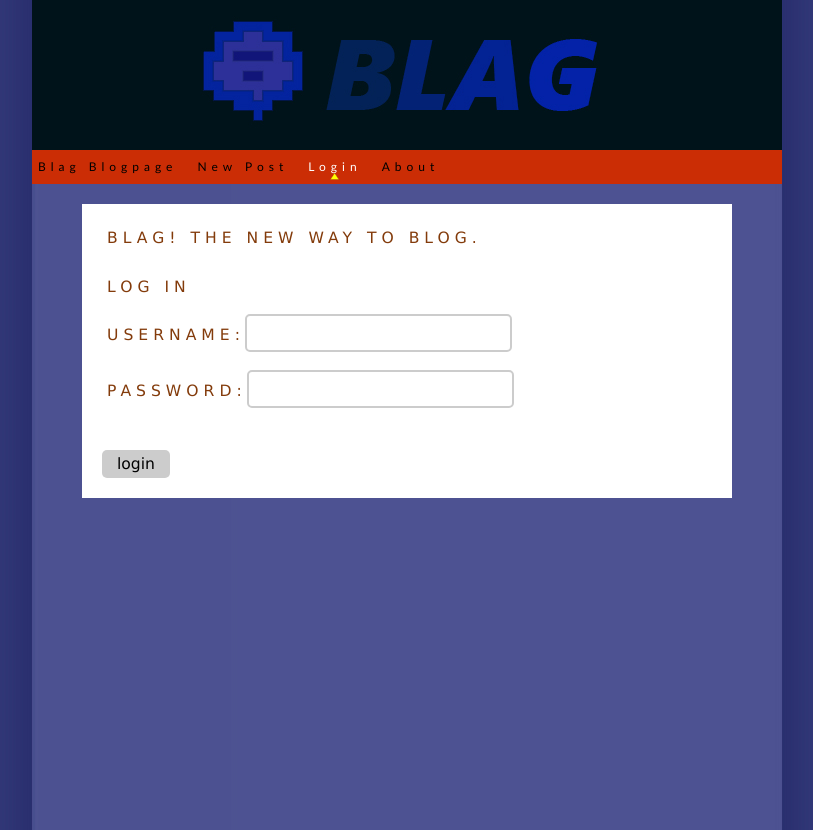
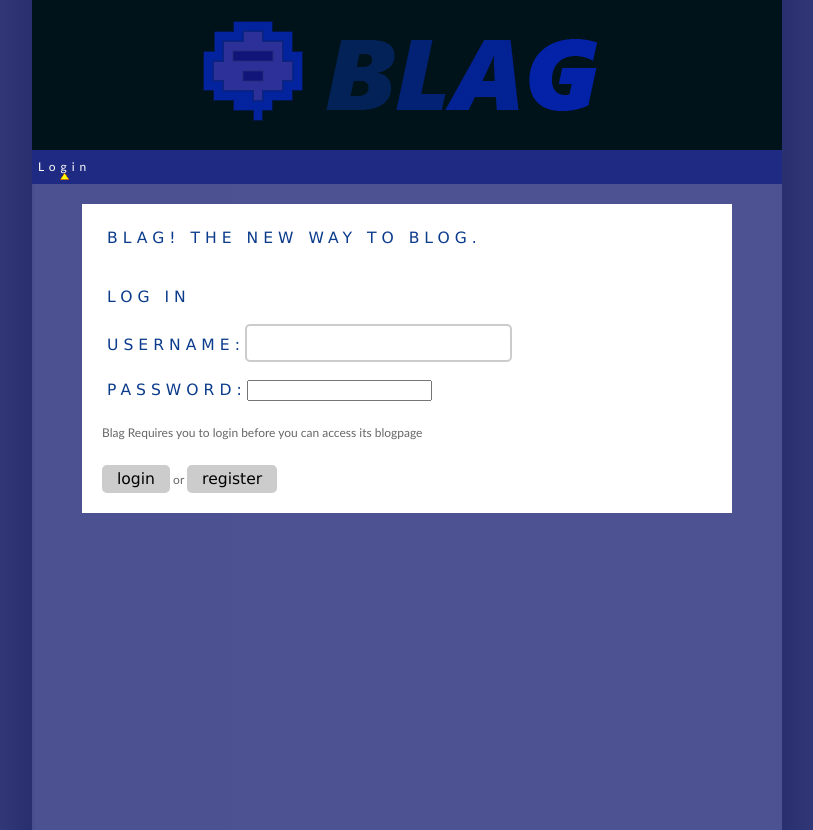
Before and after one commit to markkharakh/blag, a Flask app: page /login in a window 1280 px wide. Shown: the whole page, without its empty margins (233-1046 px from the left). Run offline with Flask 2, Linux system fonts and the light colour scheme; data comes from the database, SQL or seed files in the repository; both versions use the stored data as it was after the commit.

```diff
--- a/app.py
+++ b/app.py
@@ -24,7 +24,7 @@ def login():
                 user = str(request.form['user'])
                 password = str(request.form['pass'])
                 error = ""
-                if request.form['press'] == login:
+                if request.form['press'] == "login":
                         if utils.authenticate(user,password):
                                 session['user'] = utils.getUserId(user)
                                 return redirect("/home")
@@ -40,21 +40,6 @@ def login():
                                 return redirect("/home")
         return render_template("login.html") #login failed
 
-@app.route("/register", methods = ['GET','POST'])
-def register():
-        error = ""
-        all_rows = utils.getAllUsers()
-        for n in range(len(all_rows)):
-                all_rows[n] = all_rows[n][0]
-        if request.method == 'POST':
-                user = str(request.form['user'])
-                password = str(request.form['pass'])
-                if user in all_rows:
-                        error = "Username already exists. Please try another"
-                else:
-                        utils.addUser(user,password,1)
-                        return redirect("/home")
-        return render_template("register.html", error=error) #login failed
 
 @app.route("/")
 @app.route("/home")
@@ -66,8 +51,13 @@ def home():
 def post(postid):
         postrow = utils.getPost(postid)
         commentrow = utils.getCommentsOnPost(postid)
+        users = []
+        for comment in commentrow:
+                users.append(utils.getUserName(comment[3]))
+        size = len(users)
         print commentrow
-        return render_template("post.html", postrow = postrow, commentrow = commentrow)
+        print users
+        return render_template("viewpostcomment.html", postrow = postrow, commentrow = commentrow, users = users, size = size)
 
 @app.route("/makepost", methods = ['GET','POST'])
 def makepost():
--- a/static/style.css
+++ b/static/style.css
@@ -7,7 +7,7 @@ padding : 0;
 font : 75% "Trebuchet MS", verdana, arial, tahoma, sans-serif;
 line-height : 1.8em;
 color : #666;
-background : #E16027 url(img/bg.jpg) repeat-y top center;
+background : /*#E16027*/ #00131a url(img/bg.jpg) repeat-y top center;
 }
 			/*CONTAINER*/
 #container {
@@ -35,7 +35,7 @@ padding : 0.5em 0;
 margin : 0 0 20px 0;
 text-align : left;
 letter-spacing : 5px;
-background : #CB2D05;
+/*background : #CB2D05;*/ background : #1F2B83 ;
 }
 #navlist li {
 list-style : none;
@@ -50,7 +50,7 @@ text-decoration : none;
 }
 #navlist li a:link,#navlist li a:visited {
 color : #000;
-background : #CB2D05;
+/*background : #CB2D05;*/ background : #1F2B83 ;
 }
 #navlist li a:hover {
 color : yellow;
@@ -75,7 +75,7 @@ font : 130% verdana, "Trebuchet MS", arial, tahoma, sans-serif;
 padding : 5px;
 text-transform : uppercase;
 letter-spacing : 5px;
-color : #833B0B;
+color : /*#833B0B*/ #0b3b8b;
 background : inherit;
 }
 			/*LINK PROPERTIES*/
@@ -96,13 +96,6 @@ border-radius: 5px;
 font : 130% verdana, "Trebuchet MS", arial, tahoma, sans-serif;
 }
 input[type=text]:focus {border-color:#333; }
-
-input[type=password] {padding:5px; border:2px solid #ccc;
--webkit-border-radius: 5px;
-border-radius: 5px;
-font : 130% verdana, "Trebuchet MS", arial, tahoma, sans-serif;
-}
-input[type=password]:focus {border-color:#333; }
 
 input[type=submit] {padding:5px 15px; background:#ccc; border:0 none;
 cursor:pointer;
--- a/templates/login.html
+++ b/templates/login.html
@@ -1,7 +1,7 @@
 <html>
 <head>
 <title>Blag Login</title>
-<link href="{{url_for('static', filename='style.css')}}" rel="stylesheet" type="text/css" />
+<link href={{url_for('static', filename='style.css')}} rel="stylesheet" type="text/css" />
 </head>
 <body>
 <div id="container">
@@ -9,24 +9,23 @@
   </div>
   <div id="navcontainer">
     <ul id="navlist">
-      <li><a href="{{url_for('home')}}">Blag Blogpage</a></li>
-      <li><a href="{{url_for('makepost')}}">New Post</a></li>
-      <li id="active"><a id="current" href="{{url_for('login')}}">Login</a></li>
-      <li><a href="{{url_for('about')}}">About</a></li>
+      <li id="active"><a id="current" href="#">Login</a></li>
     </ul>
   </div>
     <div id="content">
     <h2>Blag! The new way to blog.</h2>
+    <h2><font color="red">{{error}}</font></h2>
 <br />
-<h2>Log In<br /><br />
-  <form method = "POST">
-    Username:<input type = "text" name = "user" value = "">
+    <h2>Log In<br /><br />
+      <form method = "POST">
+        Username:<input type = "text" name = "user">
 <br /><br />
-    Password:<input type = "password" name = "pass" value = ""></h2>
-<br />
-    <input type = "submit" name = "press" value = "login"></form>
-  </div>
-  <div id="container-foot">
+	Password:<input type = "password" name = "pass"></h2>
+Blag Requires you to login before you can access its blogpage<br /><br />
+	<input type = "submit" name = "press" value = "login"> or
+	<input type = "submit" name = "press" value = "register">
+</form>
+</h2>
   </div>
 </div>
 </body>
--- a/utils.py
+++ b/utils.py
@@ -141,7 +141,7 @@ def getUserName(uid):
     conn = sqlite3.connect('data.db')
     cur = conn.cursor()
     q = 'SELECT users.name FROM users WHERE users.id = %d'
-    result = cur.execute(q%name).fetchone()
+    result = cur.execute(q%uid).fetchone()
     return result[0]
 
 def addUser(username,password,pic):
```
Also changed, not shown: templates/viewpostcomment.html (+9 -9 lines), data.db, static/img/animal_crossing.png (added), templates/img/animal_crossing.png (added).
